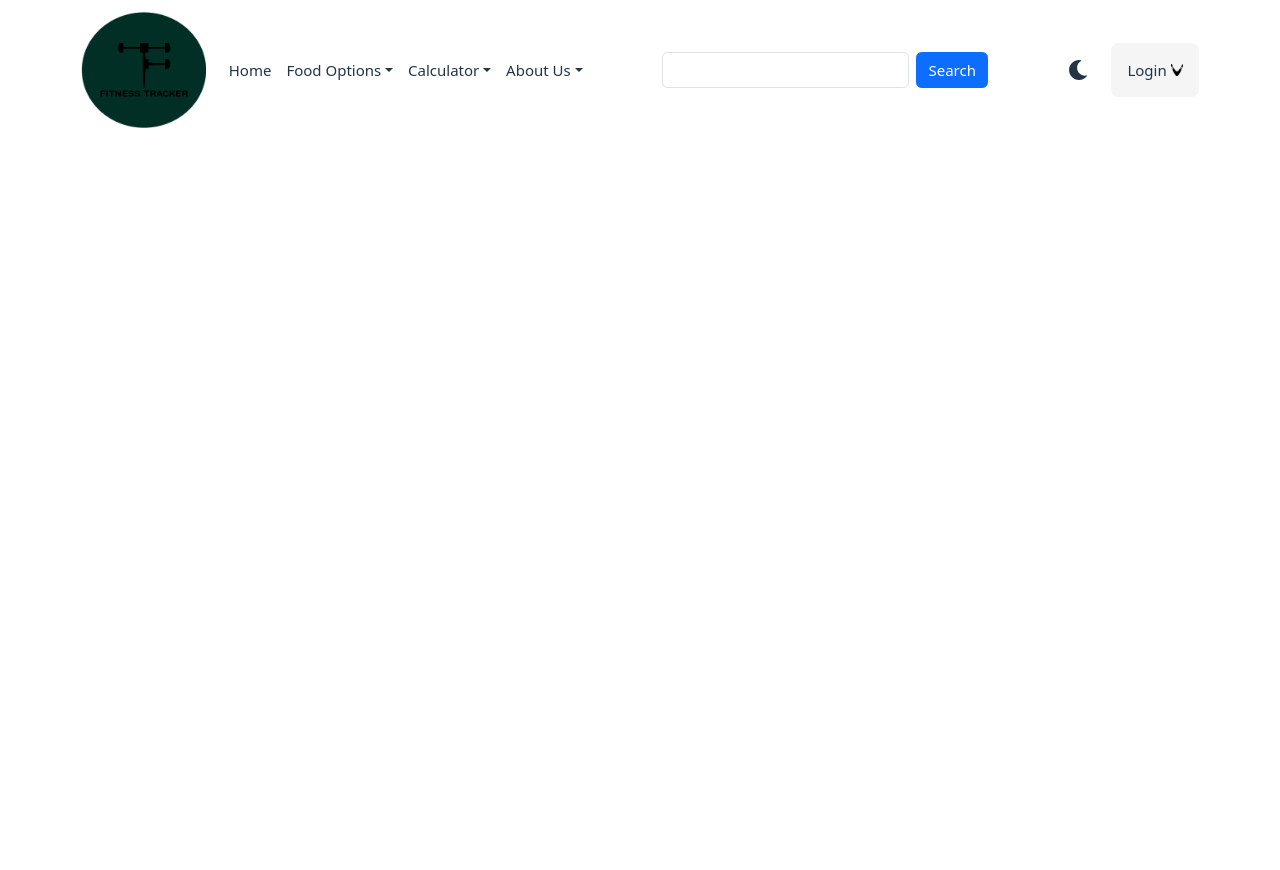
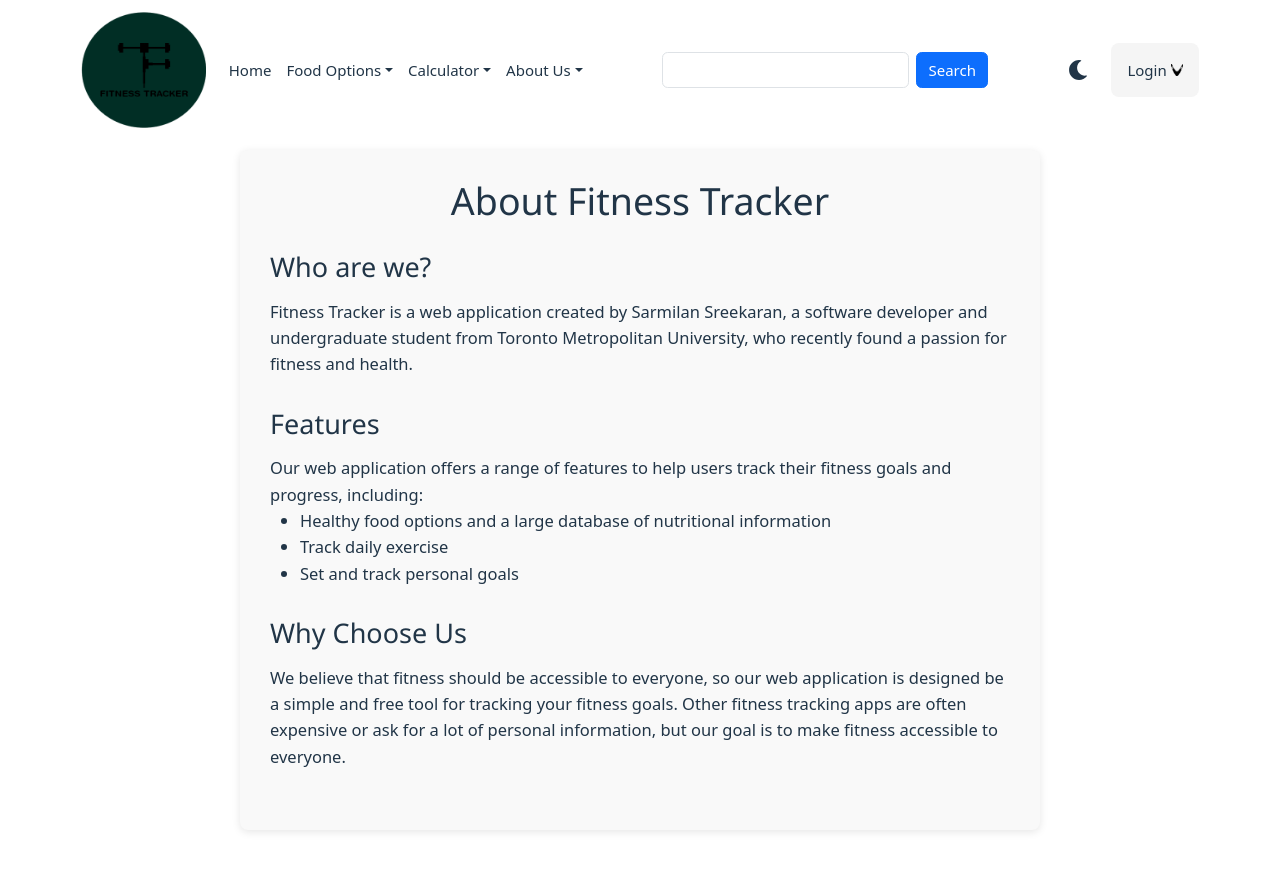
Before and after one commit to ssreekaran/fitness_tracker, a React (Vite) app: page /about in a window 1280 px wide. Shown: the top 870 px of the page. Before the commit the page ends 800 px from the top, so only its background shows below. Built offline with nearby package versions, Linux system fonts and the light colour scheme.

Commit message:
Added home and about us page

```diff
--- a/package.json
+++ b/package.json
@@ -10,9 +10,12 @@
     "preview": "vite preview"
   },
   "dependencies": {
+    "bootstrap": "^5.3.5",
     "react": "^18.3.1",
+    "react-bootstrap": "^2.10.9",
     "react-dom": "^18.3.1",
-    "react-icons": "^5.5.0"
+    "react-icons": "^5.5.0",
+    "react-router-dom": "^7.5.0"
   },
   "devDependencies": {
     "@types/react": "^18.3.3",
--- a/src/App.css
+++ b/src/App.css
@@ -35,13 +35,25 @@
 
 body {
   margin: 0;
+  padding: 0;
   background-color: var(--background-color);
   color: var(--text-color);
-  display: flex;
-  place-items: center;
   min-width: 320px;
   min-height: 100vh;
   transition: background-color 0.3s ease, color 0.3s ease;
+}
+
+.app {
+  min-height: 100vh;
+  display: flex;
+  flex-direction: column;
+}
+
+.main-content {
+  flex: 1;
+  margin-top: 60px;
+  position: relative;
+  z-index: 1;
 }
 
 .container {
--- a/src/App.tsx
+++ b/src/App.tsx
@@ -1,7 +1,22 @@
 import Header from "./Header.tsx";
+import About from "./pages/About";
+import Home from "./pages/Home";
+import { BrowserRouter as Router, Routes, Route } from "react-router-dom";
 
 function App() {
-  return <Header />;
+  return (
+    <Router>
+      <div className="app">
+        <Header />
+        <main className="main-content">
+          <Routes>
+            <Route path="/" element={<Home />} />
+            <Route path="/about" element={<About />} />
+          </Routes>
+        </main>
+      </div>
+    </Router>
+  );
 }
 
 export default App;
--- a/src/Header.tsx
+++ b/src/Header.tsx
@@ -2,12 +2,11 @@ import Dropdown from "./Dropdown/Dropdown";
 import Navbar from "./Navbar";
 import SearchBar from "./SearchBar";
 import LoginForm from "./Dropdown/LoginForm";
-import DarkModeToggle from "./dark";
+import DarkModeToggle from "./Dark";
 
 function Header() {
   return (
-    <body>
-      <div className="bgimg w3-display-container w3-animate-opacity">
+    <header>
       <nav className="navbar fixed-top navbar-expand-md navbar-light bg-transparent">
         <div className="container">
           <Navbar />
@@ -18,8 +17,7 @@ function Header() {
           </div>
         </div>
       </nav>
-      </div>
-    </body>
+    </header>
   );
 }
 
--- a/src/Navbar.tsx
+++ b/src/Navbar.tsx
@@ -1,7 +1,9 @@
+import { Link } from 'react-router-dom';
+
 const Navbar = () => {
   return (
     <div id="NavContainer">
-      <a href="#">
+      <Link to="/">
         <img
           className="navbar-brand d-line-block align-top"
           src="src/assets/fitness_tracker_logo5.png"
@@ -9,7 +11,7 @@ const Navbar = () => {
           width={125}
           height={125}
         />
-      </a>
+      </Link>
       {/*<!-- Collapsing Navbar if page too small -->*/}
       <button
         type="button"
@@ -25,86 +27,68 @@ const Navbar = () => {
       <div className="collapse navbar-collapse" id="navbarNav">
         <ul className="navbar-nav">
           <li className="nav-item">
-            <a href="#" className="nav-link">
+            <Link to="/" className="nav-link">
               Home
-            </a>
+            </Link>
           </li>
           <li className="nav-item dropdown">
-            <a
-              className="nav-link dropdown-toggle"
-              id="navbarDropdown"
-              role="button"
-              data-bs-toggle="dropdown"
-              aria-expanded="false"
-            >
+            <Link to="#" className="nav-link dropdown-toggle" id="navbarDropdown" role="button" data-bs-toggle="dropdown" aria-expanded="false">
               Food Options
-            </a>
+            </Link>
             <ul className="dropdown-menu" aria-labelledby="navbarDropdown">
               <li>
-                <a href="#" className="dropdown-item">
+                <Link to="#" className="dropdown-item">
                   Healthy Options
-                </a>
+                </Link>
               </li>
               <li>
-                <a href="#" className="dropdown-item">
+                <Link to="#" className="dropdown-item">
                   Food Database
-                </a>
+                </Link>
               </li>
             </ul>
           </li>
           <li className="nav-item dropdown">
-            <a
-              className="nav-link dropdown-toggle"
-              id="navbarDropdown"
-              role="button"
-              data-bs-toggle="dropdown"
-              aria-expanded="false"
-            >
+            <Link to="#" className="nav-link dropdown-toggle" id="navbarDropdown" role="button" data-bs-toggle="dropdown" aria-expanded="false">
               Calculator
-            </a>
+            </Link>
             <ul className="dropdown-menu" aria-labelledby="navbarDropdown">
               <li>
-                <a href="#" className="dropdown-item">
+                <Link to="#" className="dropdown-item">
                   Weight Loss Calculator
-                </a>
+                </Link>
               </li>
               <li>
-                <a href="#" className="dropdown-item">
+                <Link to="#" className="dropdown-item">
                   Body Fat Calculator
-                </a>
+                </Link>
               </li>
               <li>
-                <a href="#" className="dropdown-item">
+                <Link to="#" className="dropdown-item">
                   BMI Calculator
-                </a>
+                </Link>
               </li>
               <li>
-                <a href="#" className="dropdown-item">
+                <Link to="#" className="dropdown-item">
                   Average Calories
-                </a>
+                </Link>
               </li>
             </ul>
           </li>
           <li className="nav-item dropdown">
-            <a
-              className="nav-link dropdown-toggle"
-              id="navbarDropdown"
-              role="button"
-              data-bs-toggle="dropdown"
-              aria-expanded="false"
-            >
+            <Link to="#" className="nav-link dropdown-toggle" id="navbarDropdown" role="button" data-bs-toggle="dropdown" aria-expanded="false">
               About Us
-            </a>
+            </Link>
             <ul className="dropdown-menu" aria-labelledby="navbarDropdown">
               <li>
-                <a href="#" className="dropdown-item">
+                <Link to="/about" className="dropdown-item">
                   About Fitness Tracker
-                </a>
+                </Link>
               </li>
               <li>
-                <a href="#" className="dropdown-item">
+                <Link to="#" className="dropdown-item">
                   Contact Fitness Tracker
-                </a>
+                </Link>
               </li>
             </ul>
           </li>
--- /dev/null
+++ b/src/pages/About.css
@@ -0,0 +1,54 @@
+.about-container {
+  padding: 4rem 2rem 2rem 2rem;
+  min-height: calc(100vh - 60px);
+  transition: background-color 0.3s, color 0.3s;
+  position: relative;
+  z-index: 2;
+}
+
+.about-content {
+  max-width: 800px;
+  margin: 2rem auto;
+  padding: 2rem;
+  border-radius: 8px;
+  background-color: var(--button-bg, #f9f9f9);
+  box-shadow: 0 2px 8px rgba(0, 0, 0, 0.1);
+  transition: background-color 0.3s, box-shadow 0.3s;
+  position: relative;
+  z-index: 2;
+}
+
+[data-theme='dark'] .about-content {
+  background-color: var(--button-bg, #2d2d2d);
+  box-shadow: 0 2px 8px rgba(0, 0, 0, 0.3);
+}
+
+.about-section {
+  margin-bottom: 2rem;
+}
+
+.about-container h1 {
+  font-size: 2.5rem;
+  margin-bottom: 2rem;
+  color: var(--text-color, #213547);
+  text-align: center;
+}
+
+.about-container h2 {
+  font-size: 1.8rem;
+  margin-bottom: 1rem;
+  color: var(--text-color, #213547);
+}
+
+.about-container p {
+  font-size: 1.1rem;
+  line-height: 1.6;
+  color: var(--text-color, #213547);
+  margin-bottom: 1rem;
+}
+
+[data-theme='dark'] .about-container h1,
+[data-theme='dark'] .about-container h2,
+[data-theme='dark'] .about-container p {
+  color: var(--text-color, #ffffff);
+}
--- /dev/null
+++ b/src/pages/About.tsx
@@ -0,0 +1,40 @@
+import React from 'react';
+import './About.css';
+
+const About: React.FC = () => {
+  return (
+    <div className="about-container">
+      <div className="about-content">
+        <h1>About Fitness Tracker</h1>
+        <section className="about-section">
+          <h2>Who are we?</h2>
+          <p>
+            Fitness Tracker is a web application created by Sarmilan Sreekaran, a software developer and undergraduate student from Toronto Metropolitan University, who recently found a passion for fitness and health.
+
+          </p>
+        </section>
+
+        <section className="about-section">
+          <h2>Features</h2>
+          <p>
+            Our web application offers a range of features to help users track their fitness goals and progress, including:
+            <ul>
+              <li>Healthy food options and a large database of nutritional information</li>
+              <li>Track daily exercise</li>
+              <li>Set and track personal goals</li>
+            </ul>
+          </p>
+        </section>
+
+        <section className="about-section">
+          <h2>Why Choose Us</h2>
+          <p>
+            We believe that fitness should be accessible to everyone, so our web application is designed be a simple and free tool for tracking your fitness goals. Other fitness tracking apps are often expensive or ask for a lot of personal information, but our goal is to make fitness accessible to everyone.
+          </p>
+        </section>
+      </div>
+    </div>
+  );
+};
+
+export default About;
--- /dev/null
+++ b/src/pages/Home.css
@@ -0,0 +1,30 @@
+.home-container {
+  padding: 4rem 2rem 2rem 2rem;
+  min-height: calc(100vh - 60px);
+  transition: background-color 0.3s, color 0.3s;
+  position: relative;
+  z-index: 2;
+}
+
+.home-content {
+  max-width: 800px;
+  margin: 2rem auto;
+  padding: 2rem;
+  text-align: center;
+}
+
+.hero-section {
+  margin-top: 2rem;
+}
+
+.hero-text {
+  font-size: 1.5rem;
+  color: var(--text-color);
+  margin-bottom: 2rem;
+}
+
+h1 {
+  font-size: 3rem;
+  color: var(--text-color);
+  margin-bottom: 1.5rem;
+}
--- /dev/null
+++ b/src/pages/Home.tsx
@@ -0,0 +1,19 @@
+import React from 'react';
+import './Home.css';
+
+const Home: React.FC = () => {
+  return (
+    <div className="home-container">
+      <div className="home-content">
+        <h1>Welcome to Fitness Tracker</h1>
+        <div className="hero-section">
+          <p className="hero-text">
+            Your journey to a healthier lifestyle starts here
+          </p>
+        </div>
+      </div>
+    </div>
+  );
+};
+
+export default Home;
```
Also changed, not shown: 1 other file (tests, documents, lock files or other folders). Lines whose indentation alone changed are shown as unchanged.
